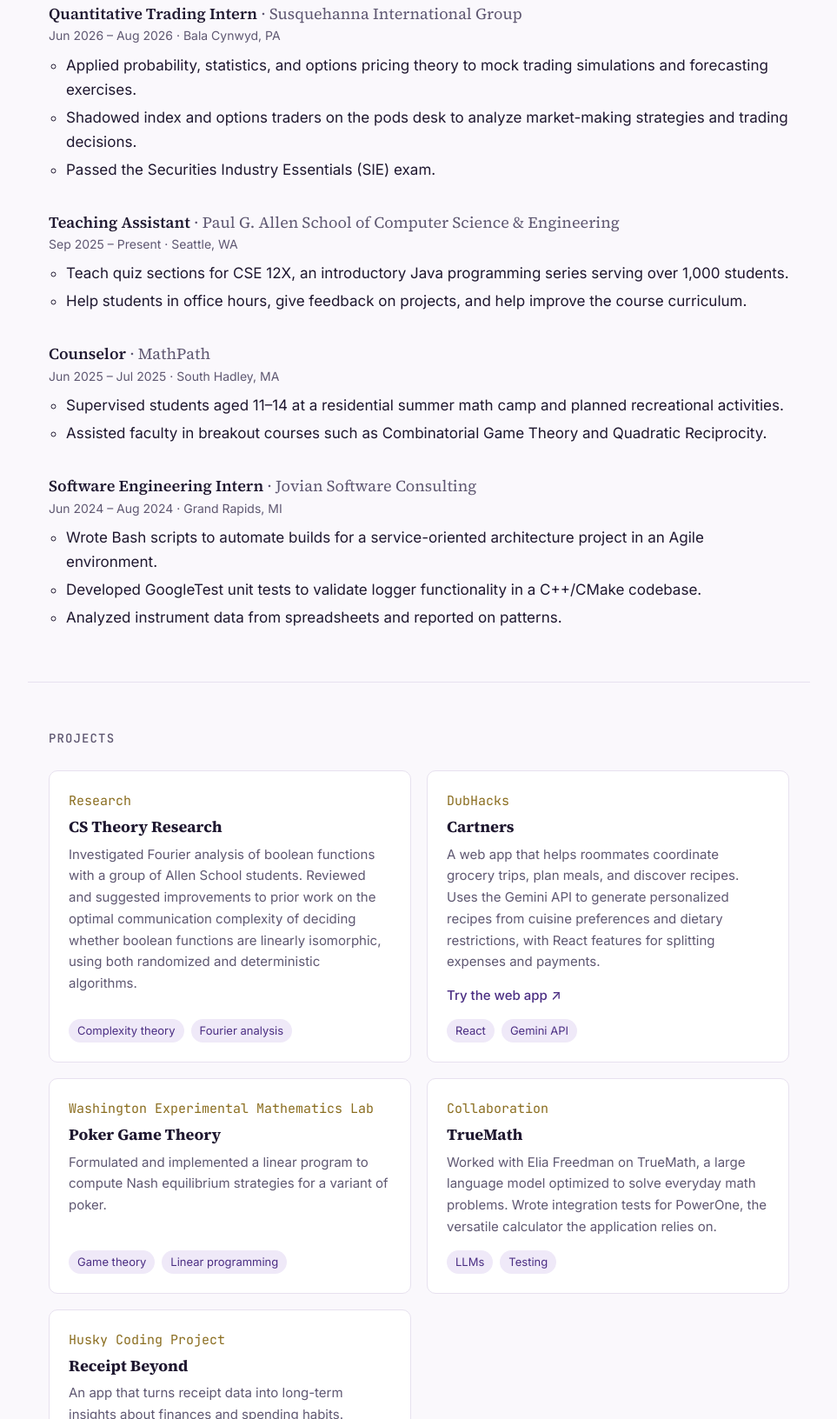
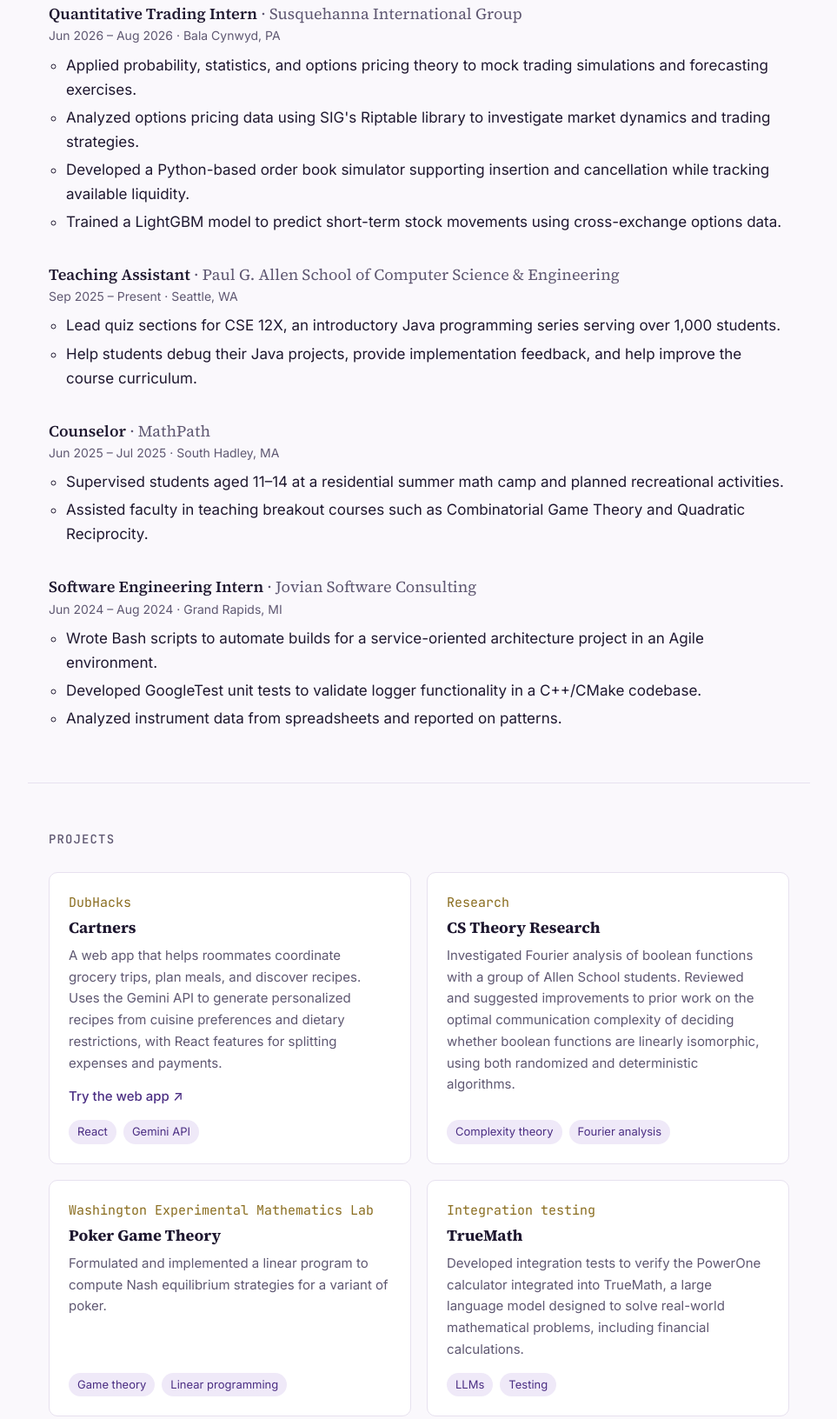
Before and after one commit to sdpandit/personal-website, a plain HTML site: page index.html in a window 1280 px wide. Shown: the part 1137-2769 px from the top of the page at 87% size, without its empty margins (158-1121 px from the left). Drawn offline with Linux system fonts and the light colour scheme.

Commit message:
Match Experience and Projects text to the updated resume
Co-Authored-By: Claude Opus 5.5 <noreply@anthropic.com>
Claude-Session: https://claude.ai/code/session_01E4u1SqZngRGS58JQSdDi66

```diff
--- a/index.html
+++ b/index.html
@@ -96,8 +96,9 @@
           </div>
           <ul>
             <li>Applied probability, statistics, and options pricing theory to mock trading simulations and forecasting exercises.</li>
-            <li>Shadowed index and options traders on the pods desk to analyze market-making strategies and trading decisions.</li>
-            <li>Passed the Securities Industry Essentials (SIE) exam.</li>
+            <li>Analyzed options pricing data using SIG's Riptable library to investigate market dynamics and trading strategies.</li>
+            <li>Developed a Python-based order book simulator supporting insertion and cancellation while tracking available liquidity.</li>
+            <li>Trained a LightGBM model to predict short-term stock movements using cross-exchange options data.</li>
           </ul>
         </li>
         <li class="entry">
@@ -106,8 +107,8 @@
             <p class="meta">Sep 2025 – Present · Seattle, WA</p>
           </div>
           <ul>
-            <li>Teach quiz sections for CSE 12X, an introductory Java programming series serving over 1,000 students.</li>
-            <li>Help students in office hours, give feedback on projects, and help improve the course curriculum.</li>
+            <li>Lead quiz sections for CSE 12X, an introductory Java programming series serving over 1,000 students.</li>
+            <li>Help students debug their Java projects, provide implementation feedback, and help improve the course curriculum.</li>
           </ul>
         </li>
         <li class="entry">
@@ -117,7 +118,7 @@
           </div>
           <ul>
             <li>Supervised students aged 11–14 at a residential summer math camp and planned recreational activities.</li>
-            <li>Assisted faculty in breakout courses such as Combinatorial Game Theory and Quadratic Reciprocity.</li>
+            <li>Assisted faculty in teaching breakout courses such as Combinatorial Game Theory and Quadratic Reciprocity.</li>
           </ul>
         </li>
         <li class="entry">
@@ -138,16 +139,6 @@
       <h2>Projects</h2>
       <div class="cards">
         <article class="card">
-          <p class="card-kicker">Research</p>
-          <h3>CS Theory Research</h3>
-          <p>
-            Investigated Fourier analysis of boolean functions with a group of Allen School students. Reviewed
-            and suggested improvements to prior work on the optimal communication complexity of deciding whether
-            boolean functions are linearly isomorphic, using both randomized and deterministic algorithms.
-          </p>
-          <ul class="tags"><li>Complexity theory</li><li>Fourier analysis</li></ul>
-        </article>
-        <article class="card">
           <p class="card-kicker">DubHacks</p>
           <h3><a class="card-title-link" href="https://cartnersinc.github.io/Cartners/" target="_blank" rel="noopener">Cartners</a></h3>
           <p>
@@ -159,6 +150,16 @@
           <ul class="tags"><li>React</li><li>Gemini API</li></ul>
         </article>
         <article class="card">
+          <p class="card-kicker">Research</p>
+          <h3>CS Theory Research</h3>
+          <p>
+            Investigated Fourier analysis of boolean functions with a group of Allen School students. Reviewed
+            and suggested improvements to prior work on the optimal communication complexity of deciding whether
+            boolean functions are linearly isomorphic, using both randomized and deterministic algorithms.
+          </p>
+          <ul class="tags"><li>Complexity theory</li><li>Fourier analysis</li></ul>
+        </article>
+        <article class="card">
           <p class="card-kicker">Washington Experimental Mathematics Lab</p>
           <h3>Poker Game Theory</h3>
           <p>
@@ -168,11 +169,11 @@
           <ul class="tags"><li>Game theory</li><li>Linear programming</li></ul>
         </article>
         <article class="card">
-          <p class="card-kicker">Collaboration</p>
+          <p class="card-kicker">Integration testing</p>
           <h3>TrueMath</h3>
           <p>
-            Worked with Elia Freedman on TrueMath, a large language model optimized to solve everyday math
-            problems. Wrote integration tests for PowerOne, the versatile calculator the application relies on.
+            Developed integration tests to verify the PowerOne calculator integrated into TrueMath, a large
+            language model designed to solve real-world mathematical problems, including financial calculations.
           </p>
           <ul class="tags"><li>LLMs</li><li>Testing</li></ul>
         </article>
@@ -181,8 +182,8 @@
           <h3>Receipt Beyond</h3>
           <p>
             An app that turns receipt data into long-term insights about finances and spending habits. Worked
-            with the backend team to parse receipt images into Firebase Realtime Database, and made date parsing
-            robust across varying receipt formats.
+            with the backend team to build Python functionality for parsing receipt images into Firebase Realtime
+            Database, and made date parsing robust across varying receipt formats.
           </p>
           <ul class="tags"><li>Firebase</li><li>Data parsing</li></ul>
         </article>
@@ -196,7 +197,7 @@
           <h3>University of Washington <span class="at">· Paul G. Allen School of Computer Science &amp; Engineering</span></h3>
           <p class="meta">Seattle, WA</p>
         </div>
-        <p>M.S. in Computer Science, expected Jun 2028</p>
+        <p>M.S. in Computer Science (combined BS/MS program), expected Jun 2028</p>
         <p>B.S., double major in Computer Science and Mathematics, expected Jun 2027 · GPA 3.95/4.0</p>
       </div>
 
```
